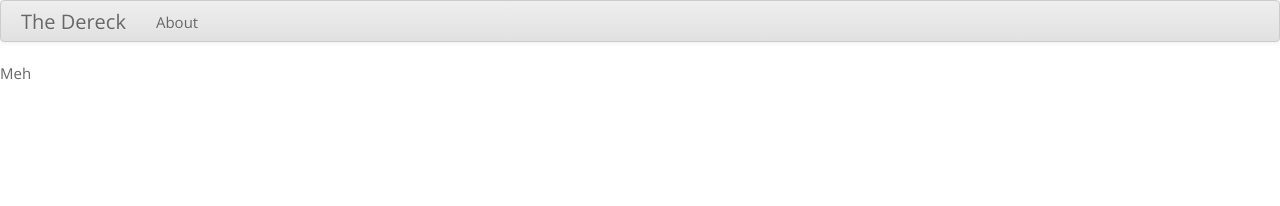
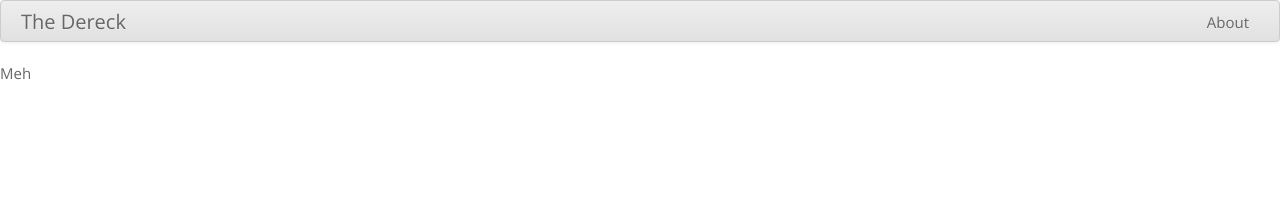
Before and after one commit to thedereck/thedereck.github.com, a Jekyll site: the page built from index.html, in a window 1280 px wide. Shown: the top 206 px of the page. Built offline with Jekyll 4.4.1, drawn with Linux system fonts in a browser that asks for light colours.

Commit message:
Formatting navbar

```diff
--- a/_includes/body/navbar.html
+++ b/_includes/body/navbar.html
@@ -9,7 +9,7 @@
       				</a>
 					<a class="brand" href="#">{{ site.brand }}</a>
 					<div class="nav-collapse collapse">
-						<ul class="nav">
+						<ul class="nav pull-right">
 	{% for p in site.pages %}
 		{% unless p.exclude %}
 							<li><a href="{{ p.url }}">{{ p.title }}</a></li>
@@ -25,7 +25,7 @@
 			<div class="navbar-inner">
 				<div class="container">
 					<a class="brand" href="#">{{ site.brand }}</a>
-					<ul class="nav">
+					<ul class="nav pull-right">
 	{% for p in site.pages %}
 							<li><a href="{{ p.url }}">{{ p.title }}</a></li>
 	{% endfor %}
```
